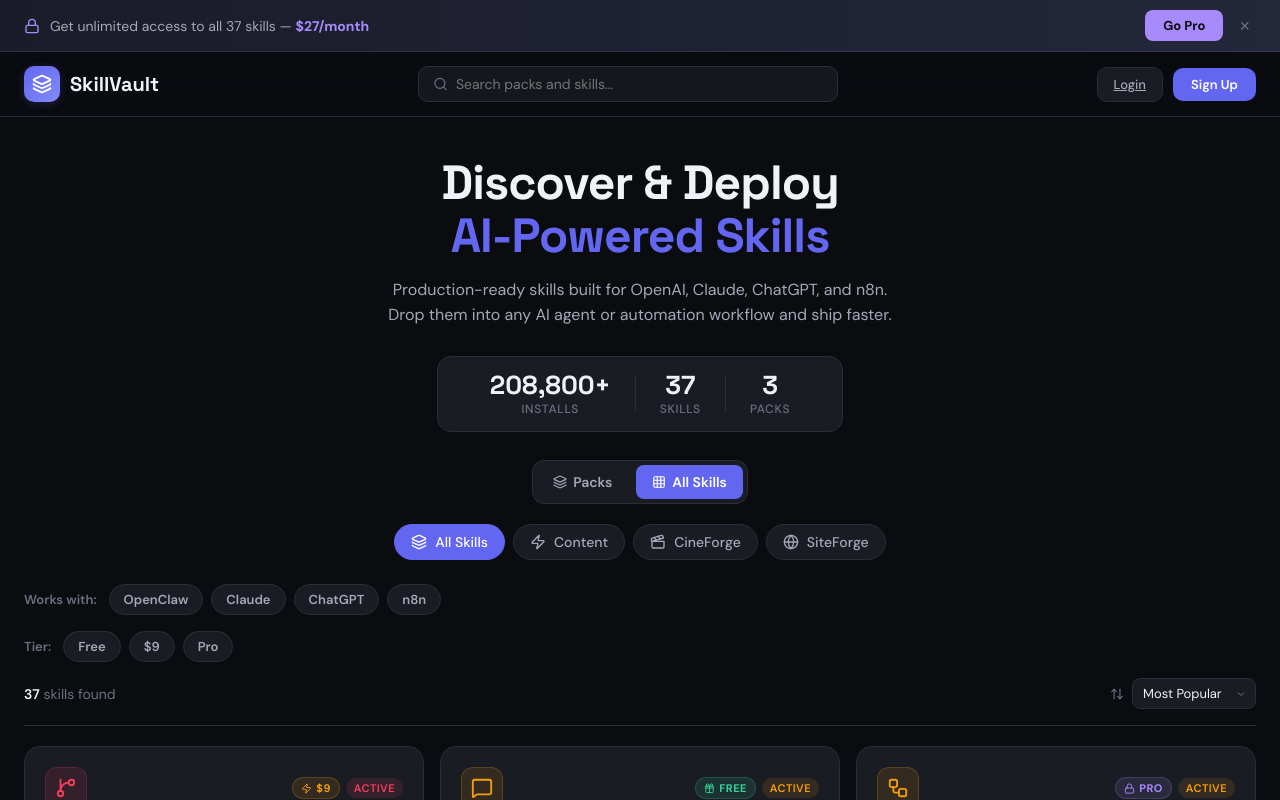
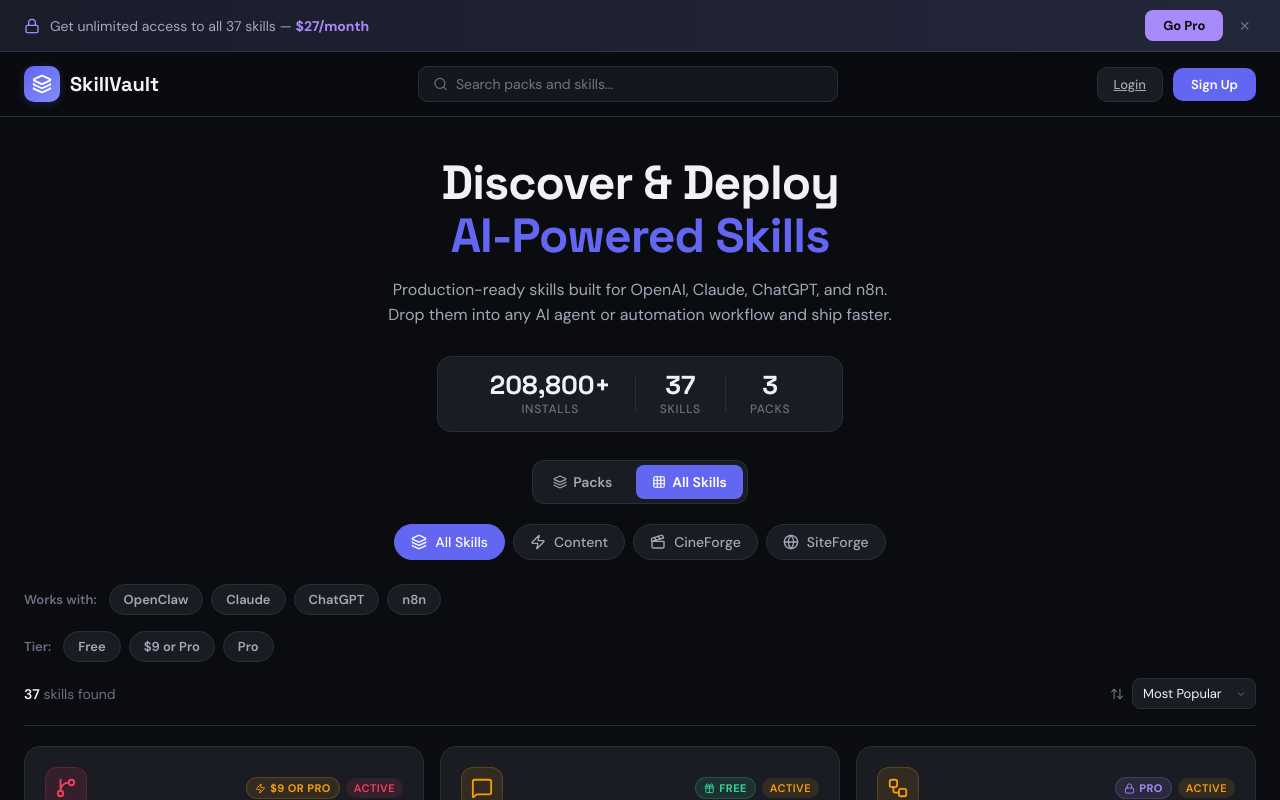
Before and after one commit to Gandley/skillvault-project, a React (Vite) app: page / in a window 1280 px wide. Both pictures are taken after a click on the button "All Skills". Shown: the top 800 px of the page. Built offline with nearby package versions, Linux system fonts and the light colour scheme.

Commit message:
feat: paid skills now show ' or Pro' tier badge and CTA — paid tier included in Vault Pro membership

```diff
--- a/src/components/PackCard.jsx
+++ b/src/components/PackCard.jsx
@@ -6,7 +6,7 @@
 
 const tierBadgeStyles = {
   free: { label: 'Free', bg: 'var(--green-bg)', color: 'var(--green)', border: 'rgba(52,211,153,0.2)' },
-  paid: { label: '$9', bg: 'var(--amber-bg)', color: 'var(--amber)', border: 'rgba(245,158,11,0.2)' },
+  paid: { label: '$9 or Pro', bg: 'var(--amber-bg)', color: 'var(--amber)', border: 'rgba(245,158,11,0.2)' },
   pro: { label: 'Pro', bg: 'rgba(167,139,250,0.12)', color: 'var(--violet)', border: 'rgba(167,139,250,0.2)' },
 };
 
--- a/src/components/SkillCard.jsx
+++ b/src/components/SkillCard.jsx
@@ -16,7 +16,7 @@
 
 const tierStyles = {
   free: { label: 'Free', color: 'var(--green)', bg: 'var(--green-bg)', border: 'rgba(52,211,153,0.2)' },
-  paid: { label: '$9', color: 'var(--amber)', bg: 'var(--amber-bg)', border: 'rgba(245,158,11,0.2)' },
+  paid: { label: '$9 or Pro', color: 'var(--amber)', bg: 'var(--amber-bg)', border: 'rgba(245,158,11,0.2)' },
   pro: { label: 'Pro', color: 'var(--violet)', bg: 'rgba(167,139,250,0.12)', border: 'rgba(167,139,250,0.2)' },
 };
 
@@ -135,7 +135,7 @@
       return (
         <button onClick={handlePaid} disabled={checking} style={{ ...ctaBtn, background: 'var(--amber-bg)', color: 'var(--amber)', borderColor: 'rgba(245,158,11,0.25)' }}>
           <Zap size={15} />
-          {checking ? 'Checking...' : 'Buy for $9'}
+          {checking ? 'Checking...' : 'Buy — $9 or Pro'}
         </button>
       );
     }
--- a/src/views/RepoView.jsx
+++ b/src/views/RepoView.jsx
@@ -25,7 +25,7 @@
   const PLATFORMS = ['OpenClaw', 'Claude', 'ChatGPT', 'n8n'];
   const TIERS = [
     { id: 'free', label: 'Free', color: 'var(--green)', bg: 'var(--green-bg)', border: 'rgba(52,211,153,0.25)' },
-    { id: 'paid', label: '$9', color: 'var(--amber)', bg: 'var(--amber-bg)', border: 'rgba(245,158,11,0.25)' },
+    { id: 'paid', label: '$9 or Pro', color: 'var(--amber)', bg: 'var(--amber-bg)', border: 'rgba(245,158,11,0.25)' },
     { id: 'pro', label: 'Pro', color: 'var(--violet)', bg: 'rgba(167,139,250,0.18)', border: 'rgba(167,139,250,0.25)' },
   ];
 
--- a/src/views/SkillDetailView.jsx
+++ b/src/views/SkillDetailView.jsx
@@ -30,7 +30,7 @@
 
   const tierMap = {
     free: { label: 'Free', bg: 'var(--green-bg)', color: 'var(--green)', border: 'rgba(52,211,153,0.2)' },
-    paid: { label: '$9', bg: 'var(--amber-bg)', color: 'var(--amber)', border: 'rgba(245,158,11,0.2)' },
+    paid: { label: '$9 or Pro', bg: 'var(--amber-bg)', color: 'var(--amber)', border: 'rgba(245,158,11,0.2)' },
     pro: { label: 'Pro', bg: 'rgba(167,139,250,0.12)', color: 'var(--violet)', border: 'rgba(167,139,250,0.2)' },
   };
   const tier = tierMap[skill.tier] || tierMap.free;
@@ -98,7 +98,7 @@
 
   const getButtonContent = () => {
     if (skill.tier !== 'free' && !isOwned && !hasPro) {
-      if (skill.tier === 'paid') return ['Buy for $9'];
+      if (skill.tier === 'paid') return ['Buy — $9 or Pro'];
       return ['Get Vault Pro'];
     }
     return ['Download'];
```
